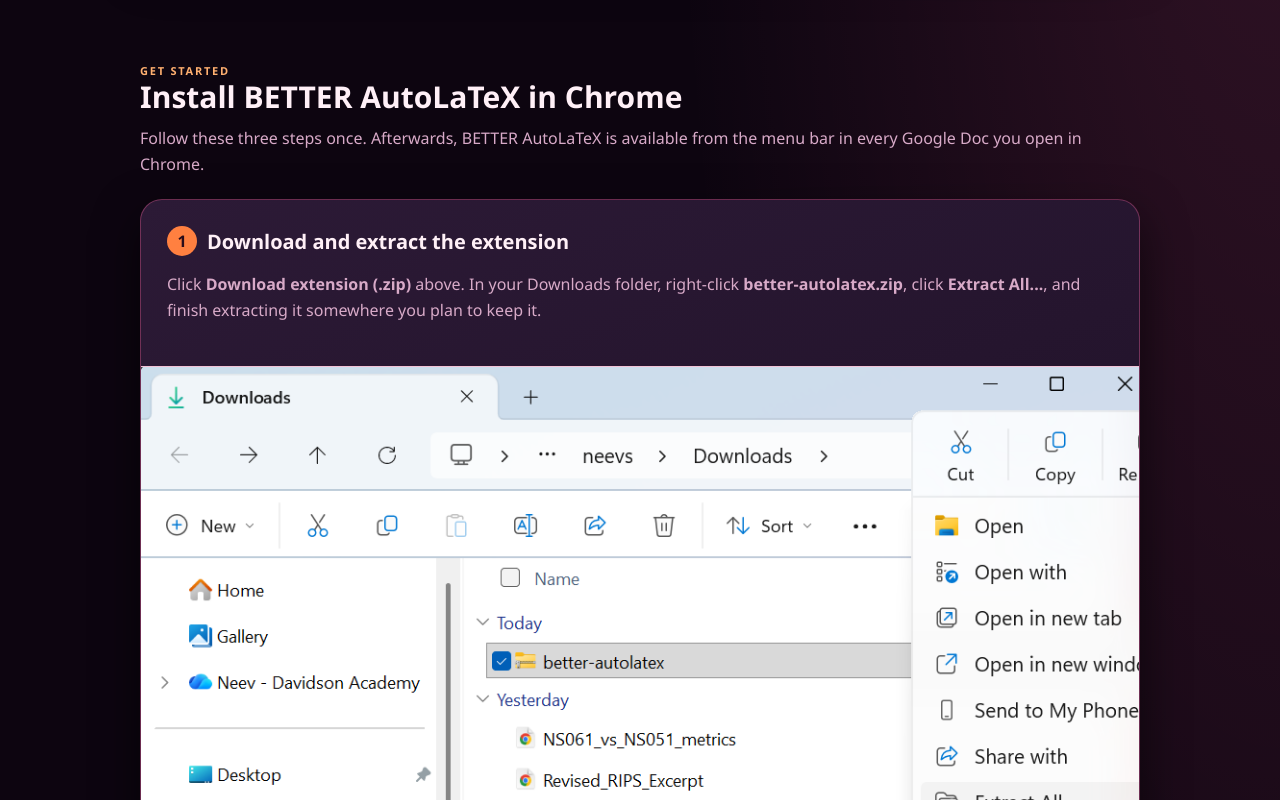
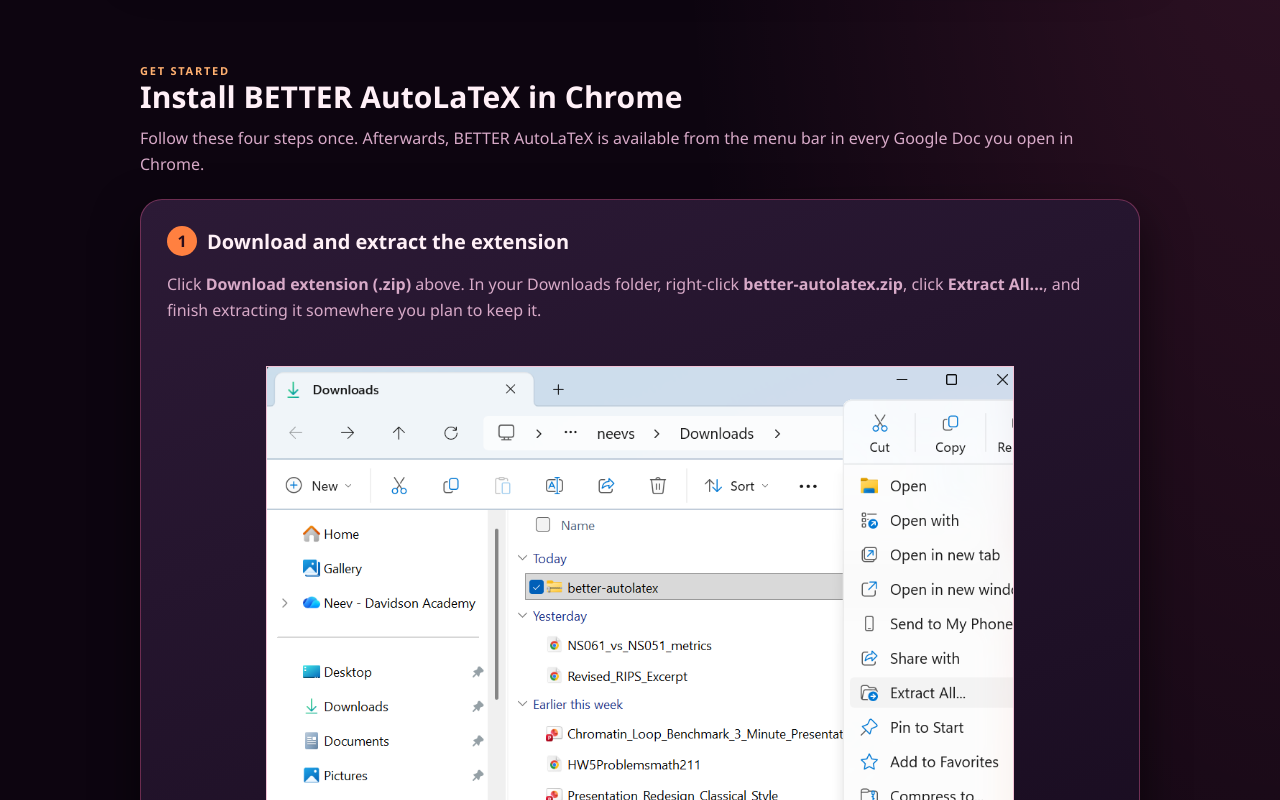
Before and after one commit to better-autolatex/better-autolatex.github.io, a browser extension: page index.html in a window 1280 px wide. Shown: the part 520-1320 px from the top of the page. Drawn offline with Linux system fonts and the light colour scheme.

Commit message:
update steps

```diff
--- a/index.html
+++ b/index.html
@@ -71,7 +71,7 @@
     .step-number { display: grid; place-items: center; width: 30px; height: 30px; border-radius: 50%; background: var(--accent); color: #2a0c1a; font-weight: 900; }
     .card p, li { color: var(--text-muted); }
     figure { margin: 0; }
-    .tutorial img { display: block; width: 100%; border-top: 1px solid var(--border); background: #eaf3f2; }
+    .tutorial img { display: block; width: 75%; margin: 0 auto; border: 1px solid var(--border); background: #eaf3f2; }
     figcaption { padding: 12px 18px; color: var(--text-dim); font-size: 14px; background: rgba(0, 0, 0, .16); }
     .warning-note { border-left: 4px solid var(--accent); padding-left: 14px; }
     .use-grid { display: grid; grid-template-columns: repeat(auto-fit, minmax(240px, 1fr)); gap: 16px; }
@@ -97,7 +97,7 @@
     <section id="install">
       <p class="eyebrow">Get started</p>
       <h2>Install BETTER AutoLaTeX in Chrome</h2>
-      <p class="section-copy">Follow these three steps once. Afterwards, BETTER AutoLaTeX is available from the menu bar in every Google Doc you open in Chrome.</p>
+      <p class="section-copy">Follow these four steps once. Afterwards, BETTER AutoLaTeX is available from the menu bar in every Google Doc you open in Chrome.</p>
 
       <div class="tutorial">
         <article class="card">
@@ -134,6 +134,13 @@
             <figcaption>Click <strong>Advanced</strong>, choose <strong>Go to Untitled project (unsafe)</strong>, then select <strong>Review permissions</strong>.</figcaption>
           </figure>
         </article>
+
+        <article class="card">
+          <div class="tutorial-copy">
+            <div class="step-label"><span class="step-number">4</span><h3>Activate the extension</h3></div>
+            <p>In Chrome&apos;s top toolbar, click the <strong>BETTER AutoLaTeX</strong> extension icon. Its popup opens. Make sure the enable switch in the popup is turned on, then close the popup.</p>
+          </div>
+        </article>
       </div>
     </section>
 
```
Also changed, not shown: assets/screenshots/Step 4 - pin extension in top bar.png (added), 1 other file.
